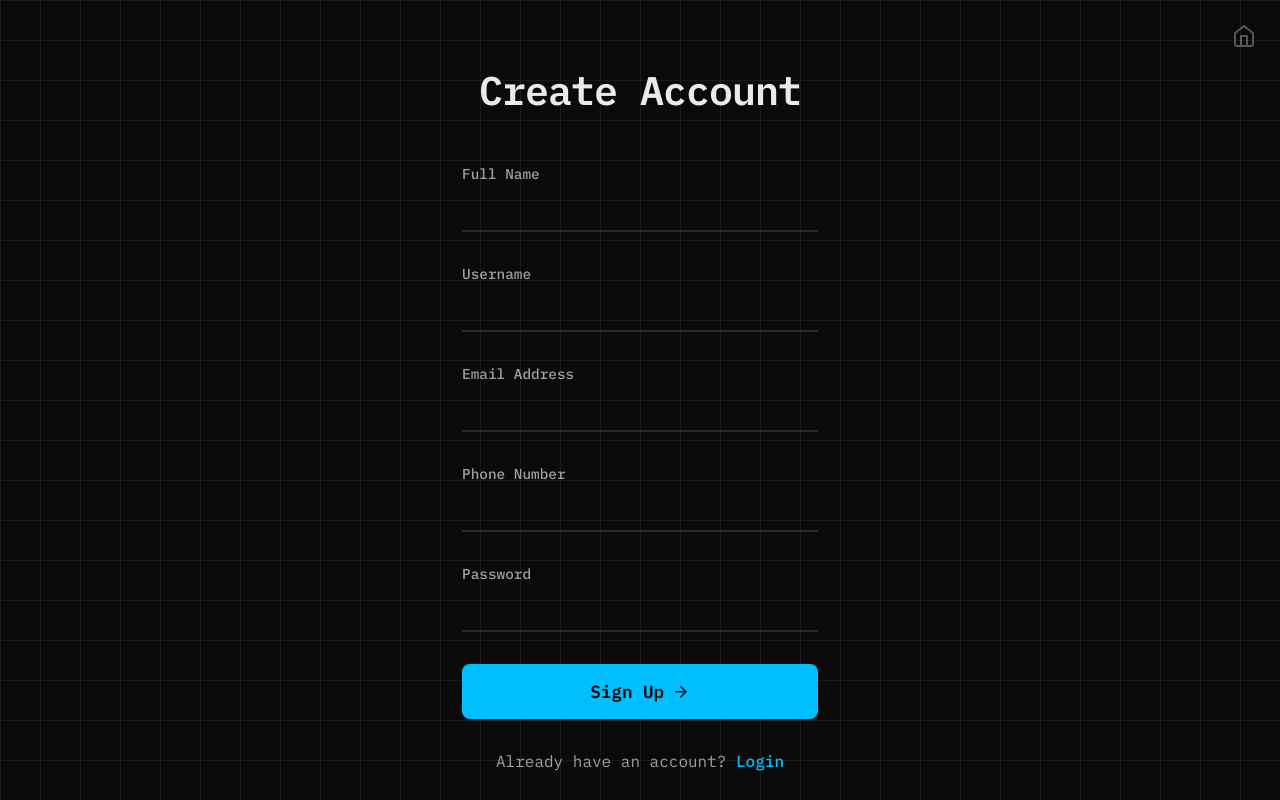
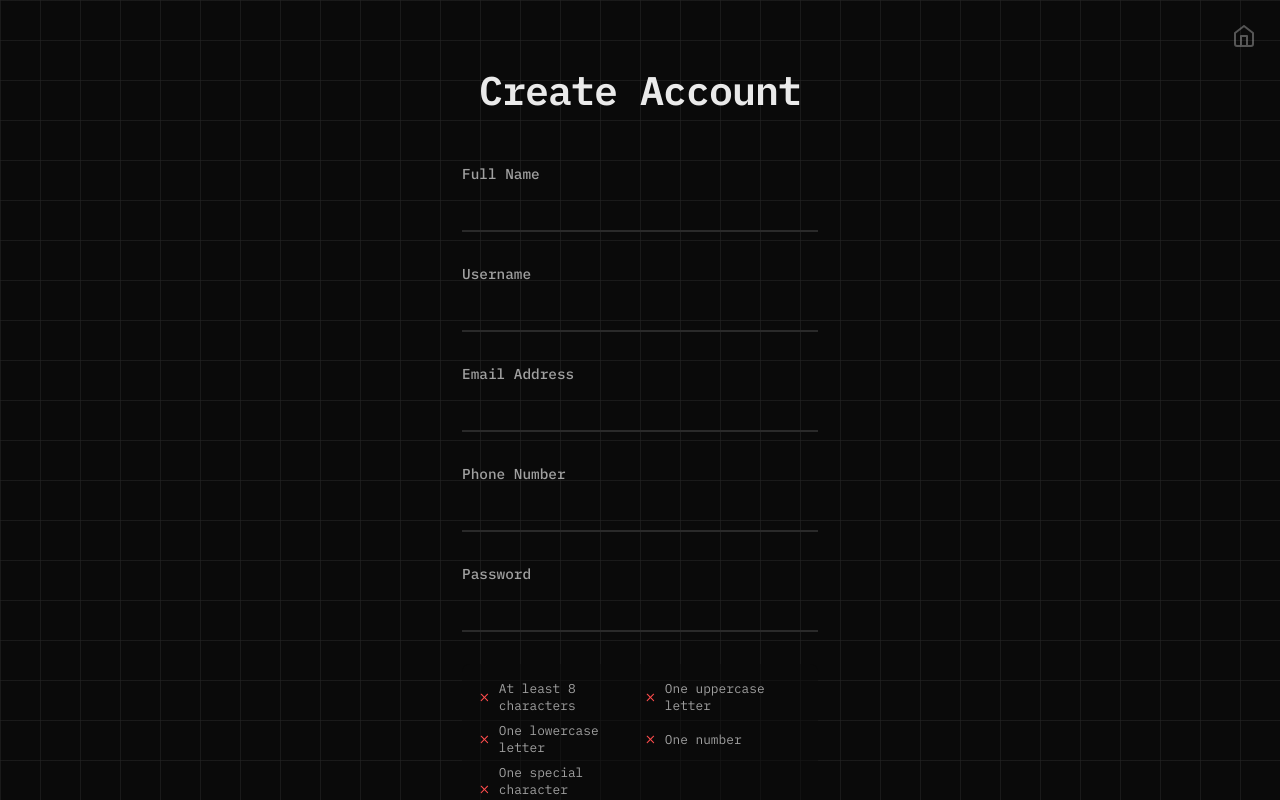
Before and after one commit to aryanraut-33/ml-with-aryan, a Next.js app in the folder frontend/: page /signup in a window 1280 px wide. Shown: the top 800 px of the page. Built offline with nearby package versions, Linux system fonts and the light colour scheme; no server answers.

Commit message:
added regex check for signup

```diff
--- a/frontend/src/app/signup/page.js
+++ b/frontend/src/app/signup/page.js
@@ -2,9 +2,10 @@
 
 import { useState } from 'react';
 import { useAuth } from 'context/AuthContext';
-import styles from '../login/login.module.css'; // Reusing login styles
+import styles from 'app/login/login.module.css'; // Reusing the enhanced login styles
 import Link from 'next/link';
 import { FiArrowRight } from 'react-icons/fi';
+import PasswordStrength from 'components/PasswordStrength'; // Import the new component
 
 export default function SignupPage() {
   const [formData, setFormData] = useState({
@@ -12,106 +13,70 @@ export default function SignupPage() {
     username: '',
     email: '',
     phoneNumber: '',
-    password: '',
+    password: ''
   });
   const [error, setError] = useState('');
+  const [isSubmitting, setIsSubmitting] = useState(false);
   const { register } = useAuth();
 
   const handleChange = (e) => {
-    setFormData({
-      ...formData,
-      [e.target.name]: e.target.value,
-    });
+    setFormData({ ...formData, [e.target.name]: e.target.value });
   };
 
   const handleSubmit = async (e) => {
     e.preventDefault();
+    if (isSubmitting) return;
     setError('');
-
+    setIsSubmitting(true);
     try {
+      // The backend now handles all validation. Its specific error message
+      // (e.g., "Password must contain a number") will be caught and displayed.
       await register(formData);
     } catch (err) {
-      console.error('Signup failed:', err);
-      setError(err.response?.data?.message || 'Registration failed.');
+      setError(err.response?.data?.message || 'Registration failed. Please try again.');
+    } finally {
+      setIsSubmitting(false);
     }
   };
 
   return (
+    <div className={styles.container}>
       <form onSubmit={handleSubmit} className={styles.form}>
         <h1 className={styles.title}>Create Account</h1>
         {error && <p className={styles.error}>{error}</p>}
 
         <div className={styles.inputGroup}>
           <label htmlFor="name">Full Name</label>
-        <input
-          id="name"
-          name="name"
-          type="text"
-          onChange={handleChange}
-          required
-          className={styles.input}
-        />
+          <input id="name" name="name" type="text" onChange={handleChange} required className={styles.input} />
+        </div>
+        <div className={styles.inputGroup}>
+          <label htmlFor="username">Username</label>
+          <input id="username" name="username" type="text" onChange={handleChange} required className={styles.input} />
+        </div>
+        <div className={styles.inputGroup}>
+          <label htmlFor="email">Email Address</label>
+          <input id="email" name="email" type="email" onChange={handleChange} required className={styles.input} />
+        </div>
+        <div className={styles.inputGroup}>
+          <label htmlFor="phoneNumber">Phone Number</label>
+          <input id="phoneNumber" name="phoneNumber" type="tel" onChange={handleChange} required className={styles.input} />
+        </div>
+        <div className={styles.inputGroup}>
+          <label htmlFor="password">Password</label>
+          <input id="password" name="password" type="password" onChange={handleChange} required className={styles.input} />
         </div>
 
-      <div className={styles.inputGroup}>
-        <label htmlFor="username">Username</label>
-        <input
-          id="username"
-          name="username"
-          type="text"
-          onChange={handleChange}
-          required
-          className={styles.input}
-        />
-      </div>
+        {/* The password strength meter appears as the user types into the password field */}
+        <PasswordStrength password={formData.password} />
 
-      <div className={styles.inputGroup}>
-        <label htmlFor="email">Email Address</label>
-        <input
-          id="email"
-          name="email"
-          type="email"
-          onChange={handleChange}
-          required
-          className={styles.input}
-        />
-      </div>
-
-      <div className={styles.inputGroup}>
-        <label htmlFor="phoneNumber">Phone Number</label>
-        <input
-          id="phoneNumber"
-          name="phoneNumber"
-          type="tel"
-          onChange={handleChange}
-          required
-          className={styles.input}
-        />
-      </div>
-
-      <div className={styles.inputGroup}>
-        <label htmlFor="password">Password</label>
-        <input
-          id="password"
-          name="password"
-          type="password"
-          onChange={handleChange}
-          required
-          className={styles.input}
-        />
-      </div>
-
-      <button type="submit" className={styles.button}>
-        <span>Sign Up</span>
+        <button type="submit" disabled={isSubmitting} className={styles.button}>
+          <span>{isSubmitting ? 'Creating...' : 'Sign Up'}</span>
           <FiArrowRight />
         </button>
-
         <p className={styles.footerText}>
-        Already have an account?{' '}
-        <Link href="/login" className={styles.link}>
-          Login
-        </Link>
+          Already have an account? <Link href="/login" className={styles.link}>Login</Link>
         </p>
       </form>
+    </div>
   );
 }
--- a/frontend/src/app/videos/videos.module.css
+++ b/frontend/src/app/videos/videos.module.css
@@ -69,7 +69,6 @@
   right: 0.75rem;
   display: flex;
   gap: 0.75rem; /* Increased gap for easier tapping */
-
   opacity: 0;
   transform: translateY(-10px);
   transition: all 0.3s ease;
--- /dev/null
+++ b/frontend/src/components/PasswordStrength.js
@@ -0,0 +1,32 @@
+'use client';
+
+import { FiCheck, FiX } from 'react-icons/fi';
+import styles from './PasswordStrength.module.css';
+
+// This component receives the password as a prop and validates it
+export default function PasswordStrength({ password }) {
+  const checks = {
+    length: password.length >= 8,
+    uppercase: /[A-Z]/.test(password),
+    lowercase: /[a-z]/.test(password),
+    number: /[0-9]/.test(password),
+    special: /[!@#$%^&*]/.test(password),
+  };
+
+  const Rule = ({ text, isMet }) => (
+    <div className={`${styles.rule} ${isMet ? styles.met : ''}`}>
+      {isMet ? <FiCheck /> : <FiX />}
+      <span>{text}</span>
+    </div>
+  );
+
+  return (
+    <div className={styles.container}>
+      <Rule text="At least 8 characters" isMet={checks.length} />
+      <Rule text="One uppercase letter" isMet={checks.uppercase} />
+      <Rule text="One lowercase letter" isMet={checks.lowercase} />
+      <Rule text="One number" isMet={checks.number} />
+      <Rule text="One special character (!@#$%^&*)" isMet={checks.special} />
+    </div>
+  );
+}
--- /dev/null
+++ b/frontend/src/components/PasswordStrength.module.css
@@ -0,0 +1,31 @@
+.container {
+    display: grid;
+    grid-template-columns: 1fr 1fr;
+    gap: 0.5rem;
+    margin-top: 1rem;
+    padding: 1rem;
+    background-color: rgba(10, 10, 10, 0.5);
+    border-radius: 8px;
+  }
+
+  .rule {
+    display: flex;
+    align-items: center;
+    gap: 0.5rem;
+    font-size: 0.8rem;
+    color: var(--text-secondary);
+    transition: color 0.3s ease;
+  }
+
+  .rule svg {
+    color: #ff4d4d; /* Red 'X' by default */
+    flex-shrink: 0;
+  }
+
+  .rule.met {
+    color: var(--text-primary); /* Change text color when met */
+  }
+
+  .rule.met svg {
+    color: #2ed573; /* Green 'Check' when met */
+  }
```
Also changed, not shown: 1 other file (tests, documents, lock files or other folders). Lines whose indentation alone changed are shown as unchanged.
